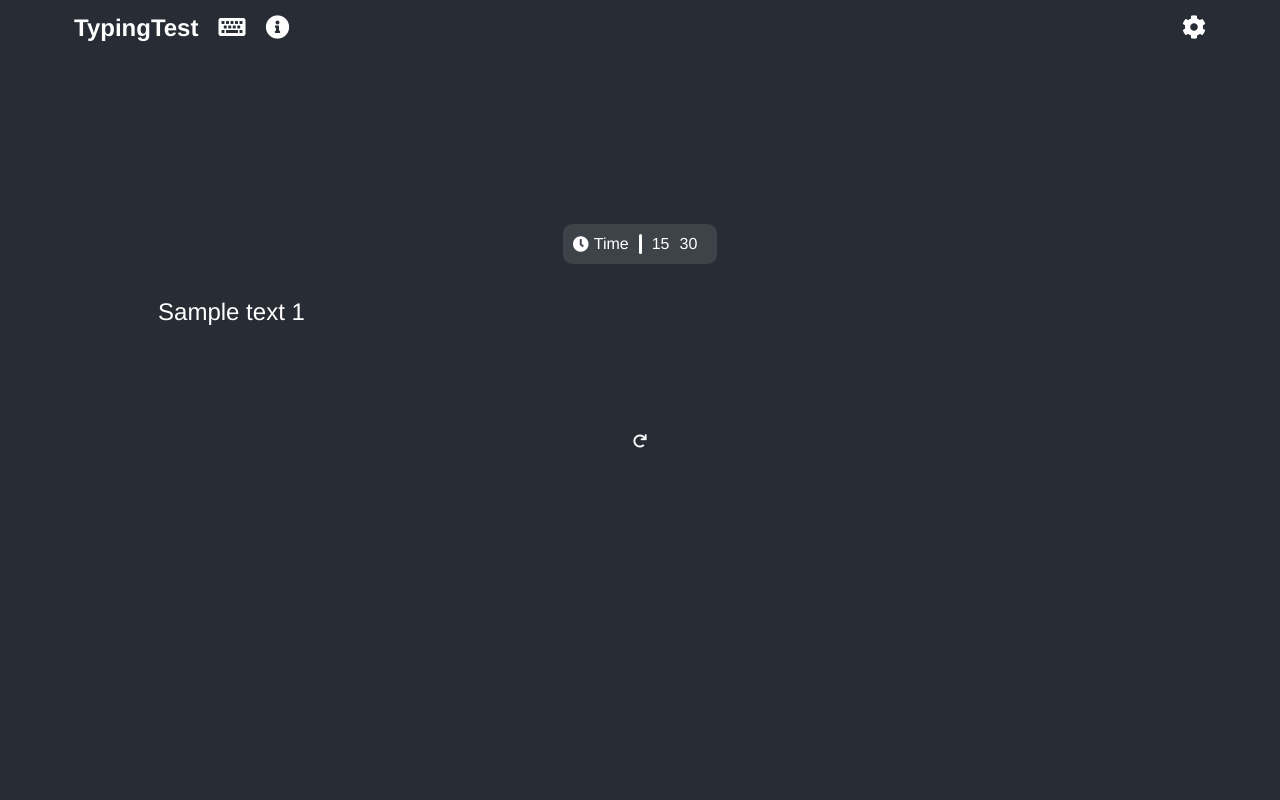
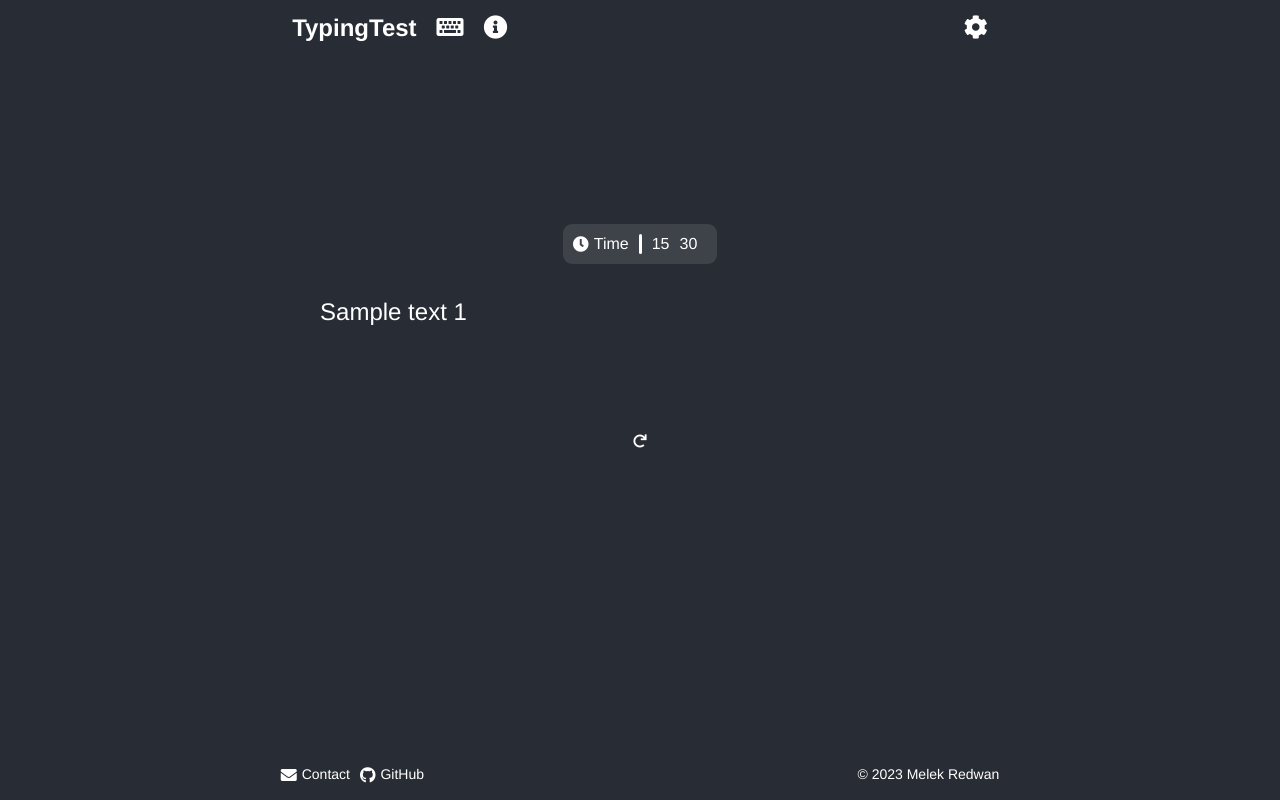
Before and after one commit to mamlaki/typingTest, a website: page index.html in a window 1280 px wide. Drawn offline with Linux system fonts and the light colour scheme.

Commit message:
index.html/styles.scss: Added footer and adjusted some other styling: - Changed nav from space-between to space-around. - Removed width from container, replaced it with a max-width. - Removed focus message background-color.

```diff
--- a/assets/scss/styles.scss
+++ b/assets/scss/styles.scss
@@ -10,7 +10,7 @@ body {
 
   nav {
     display: flex;
-    justify-content: space-between;
+    justify-content: space-around;
     align-items: center;
   }
 
@@ -49,7 +49,7 @@ body {
 }
 
 .container {
-  width: 80%;
+  max-width: 70rem;
   height: 70vh;
   margin: 0 auto;
   display: flex;
@@ -119,11 +119,11 @@ body {
 
 .focus-message {
   position: absolute;
-  top: 50%;
+  top: 30%;
   left: 50%;
   transform: translate(-50%, -50%) translateY(10px);
   opacity: 0;
-  background-color: rgba(255, 255, 255, 0.1);
+  // background-color: rgba(255, 255, 255, 0.1);
   padding: 10px 20px;
   border-radius: 5px;
   transition: opacity 0.3s ease, transform 0.3s ease;
@@ -142,7 +142,7 @@ body {
   transition: filter 0.3s ease;
   transition-delay: 0.5s;
   &.unfocused {
-    filter: blur(1px);
+    filter: blur(2px);
   }
 }
 
@@ -182,6 +182,54 @@ body {
   }
 }
 
+footer {
+  display: flex;
+  justify-content: space-around;
+  align-items: center;
+  padding: 1.5rem 5%;
+  position: fixed;
+  bottom: 0;
+  width: 100%;
+  font-size: 1.4rem;
+
+  .footer-links {
+    display: flex;
+    align-items: center;
+    gap: 1rem;
+
+    a {
+      text-decoration: none;
+      color: #FFF;
+      display: flex;
+      align-items: center;
+      gap: 0.5rem;
+      transition: filter 0.5s ease;
+
+      &:hover {
+        filter: brightness(0.8);
+      }
+
+      i {
+        font-size: 1.6rem;
+      }
+    }
+  }
+
+  .name {
+    color: #FFF;
+  }
+
+  @media (max-width: 600px) {
+    flex-direction: column;
+    gap: 1rem;
+
+    .footer-links {
+      flex-direction: column;
+      gap: 0.5rem;
+    }
+  }
+}
+
 .correct {
   color: green;
 }
--- a/index.html
+++ b/index.html
@@ -40,6 +40,13 @@
     </div>
     <button class="start-btn"><i class="fas fa-redo"></i></button>
   </div>
+  <footer>
+    <ul class="footer-links">
+      <li><a href="#"><i class="fas fa-envelope"></i> Contact</a></li>
+      <li><a href="#"><i class="fab fa-github"></i> GitHub</a></li>
+    </ul>
+    <span class="copyright">© 2023 Melek Redwan</span>
+  </footer>
   <script src="scripts/js/app.js"></script>
 </body>
 </html>
```
Also changed, not shown: assets/css/styles.css.
